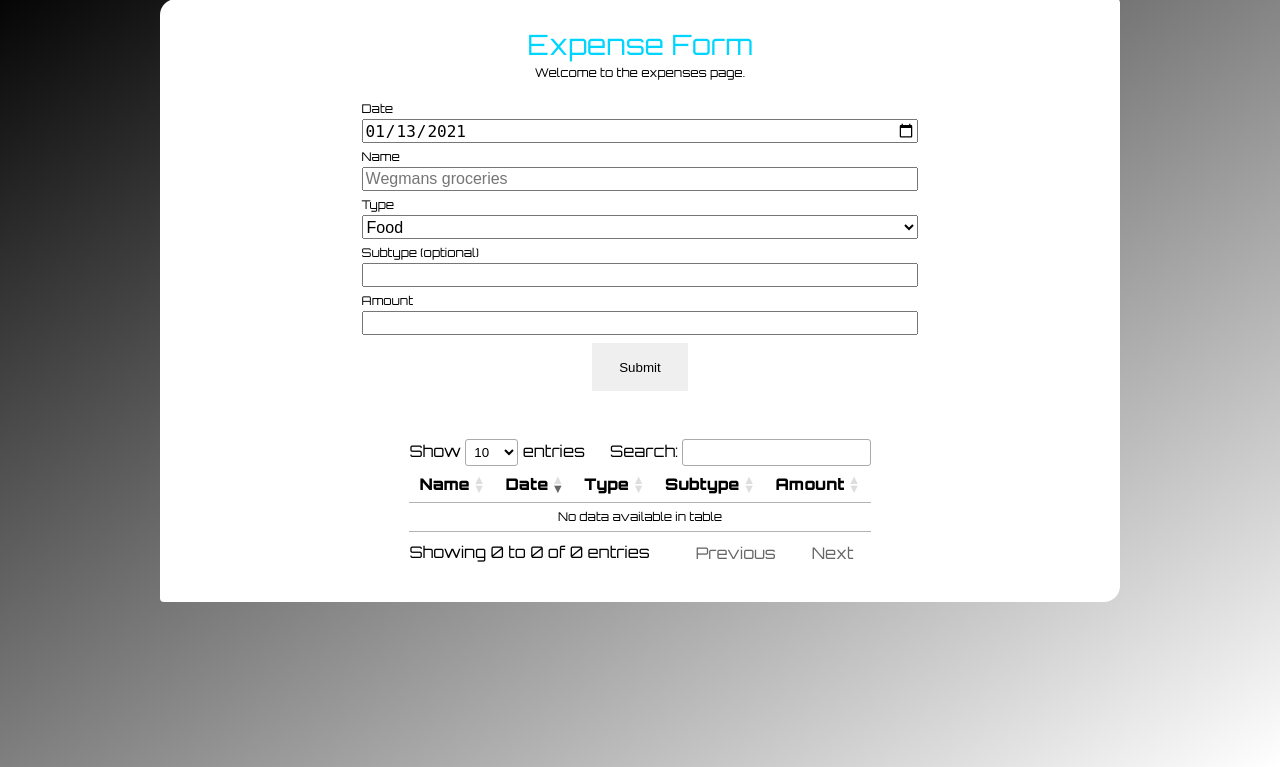
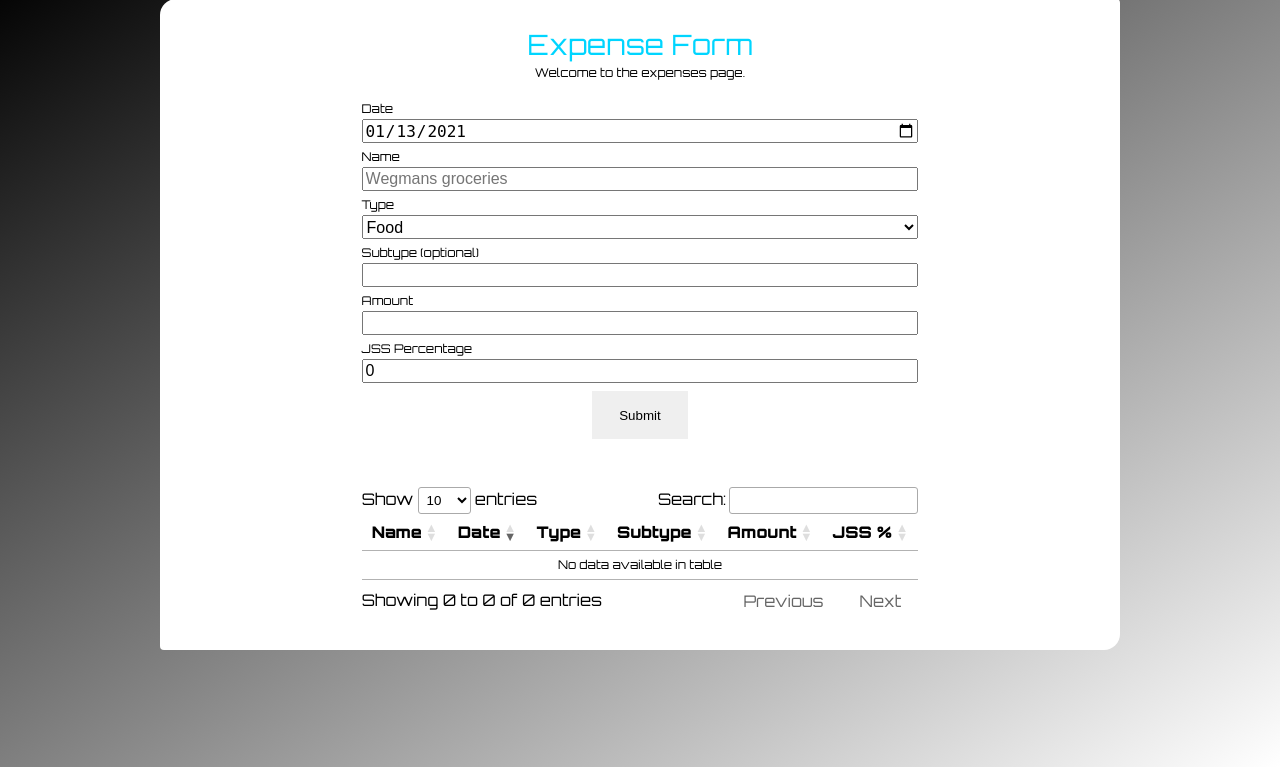
Before and after one commit to JaySoftwareSolutionsLLC/homebase, a PHP site: page /resources/forms/expense.php in a window 1280 px wide. Shown: the part 33-800 px from the top of the page. Run offline with PHP 8.4, Linux system fonts and the light colour scheme; the visitor is signed in with stand-in values (Sample User, id 1); data that the repository does not hold is empty; some libraries are stand-ins or nearby versions.

Commit message:
Update annual_check_adjustment and develop JSS percent functionality

```diff
--- a/resources/forms/expense.php
+++ b/resources/forms/expense.php
@@ -12,8 +12,8 @@ $entry_msg = "Welcome to the expenses page.";
 
 // If variables have been posted insert into db
 if(isset($_POST['date']) && isset($_POST['name']) && isset($_POST['type']) && isset($_POST['amount'])) {
-	$qry = "INSERT INTO finance_expenses (date, name, type, subtype, amount)
-	VALUES ('" . $_POST['date'] . "', '" . $_POST['name'] . "', '" . $_POST['type'] . "', '" . $_POST['subtype'] . "', " . $_POST['amount'] . ");";
+	$qry = "INSERT INTO finance_expenses (date, name, type, subtype, amount, jss_percentage)
+	VALUES ('" . $_POST['date'] . "', '" . $_POST['name'] . "', '" . $_POST['type'] . "', '" . $_POST['subtype'] . "', " . $_POST['amount'] . ", " . $_POST['jss_percentage'] . ");";
 
 	if ($conn->query($qry) === TRUE) {
     	$entry_msg = "New record created successfully";
@@ -22,7 +22,7 @@ if(isset($_POST['date']) && isset($_POST['name']) && isset($_POST['type']) && is
 	}
 }
 
-$qry = "SELECT name, date, type, subtype, amount FROM finance_expenses WHERE date >= '$start_date' ORDER BY date DESC;";
+$qry = "SELECT name, date, type, subtype, amount, jss_percentage FROM finance_expenses WHERE date >= '$start_date' ORDER BY date DESC;";
 $res = $conn->query($qry);
 if ($res->num_rows > 0) {
 	$data_log = '';
@@ -33,6 +33,7 @@ if ($res->num_rows > 0) {
 						<td>" . $row['type'] . "</td>
 						<td>" . $row['subtype'] . "</td>
 						<td style='text-align: right;'>$" . nf_omit_zeros($row['amount'], 2) . "</td>
+						<td style='text-align: right;'>" . $row['jss_percentage'] . "</td>
 						</tr>";
     }
 }
@@ -77,6 +78,8 @@ include($_SERVER["DOCUMENT_ROOT"] . '/homebase/resources/forms/form-resources/cs
 				<input id='subtype' type='text' name='subtype'/>
 				<label for='amount'>Amount</label>
 				<input id='amount' type='number' name='amount' min='0' step='0.01'/>
+				<label for='jss_percentage'>JSS Percentage</label>
+				<input id='jss_percentage' type='number' name='jss_percentage' min='0' step='0.01' value='0'/>
 				<button type="submit">Submit</button>
 			</form>
 
@@ -88,6 +91,7 @@ include($_SERVER["DOCUMENT_ROOT"] . '/homebase/resources/forms/form-resources/cs
 						<th>Type</th>
 						<th>Subtype</th>
 						<th>Amount</th>
+						<th>JSS %</th>
 					</tr>
 				</thead>
 				<?php echo $data_log; ?>
```
Also changed, not shown: index.php (+7 -5 lines).
